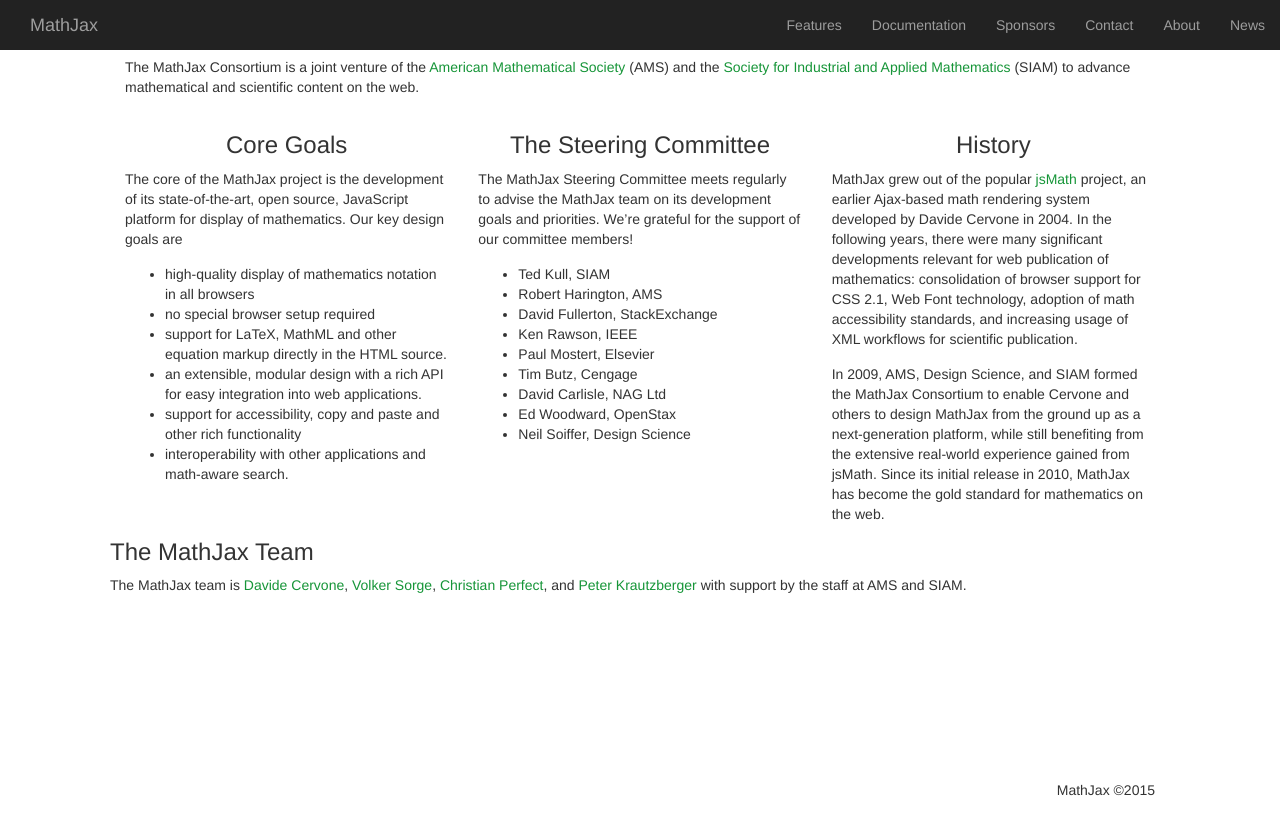
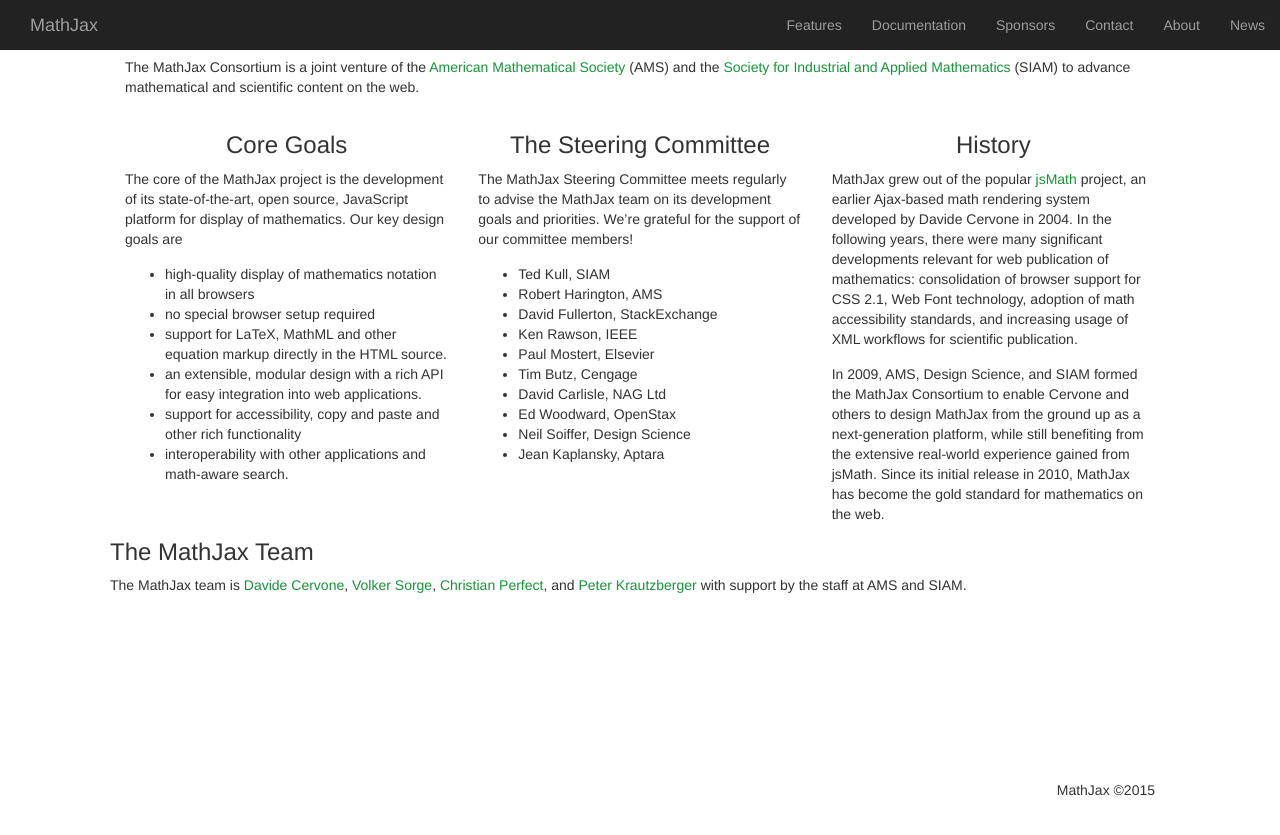
Before and after one commit to mathjax/MathJax-website, a Jekyll site: the page built from index.html, in a window 1280 px wide and 900 px high, scrolled down 4064 px. Shown: the top 835 px of the window. Built offline with Jekyll 4.4.1, drawn with Linux system fonts in a browser that asks for light colours; nearby versions of some CDN libraries; formulas are drawn with MathJax 3.

Commit message:
update SC members: add Jean Kaplansky
Fixes #30

```diff
--- a/index.html
+++ b/index.html
@@ -412,6 +412,7 @@
           <li>David Carlisle, NAG Ltd</li>
           <li>Ed Woodward, OpenStax</li>
           <li>Neil Soiffer, Design Science</li>
+          <li>Jean Kaplansky, Aptara</li>
         </ul>
       </div>
       <div class="col-sm-4">
```
